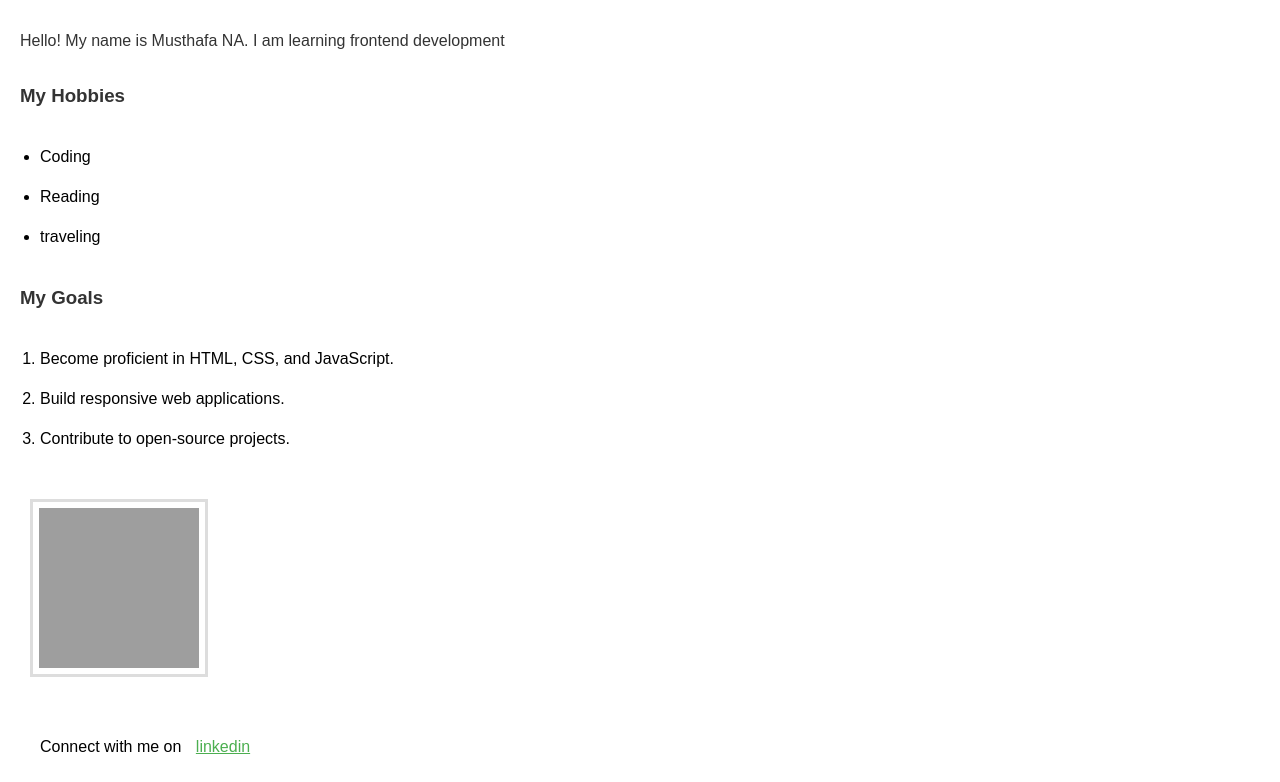
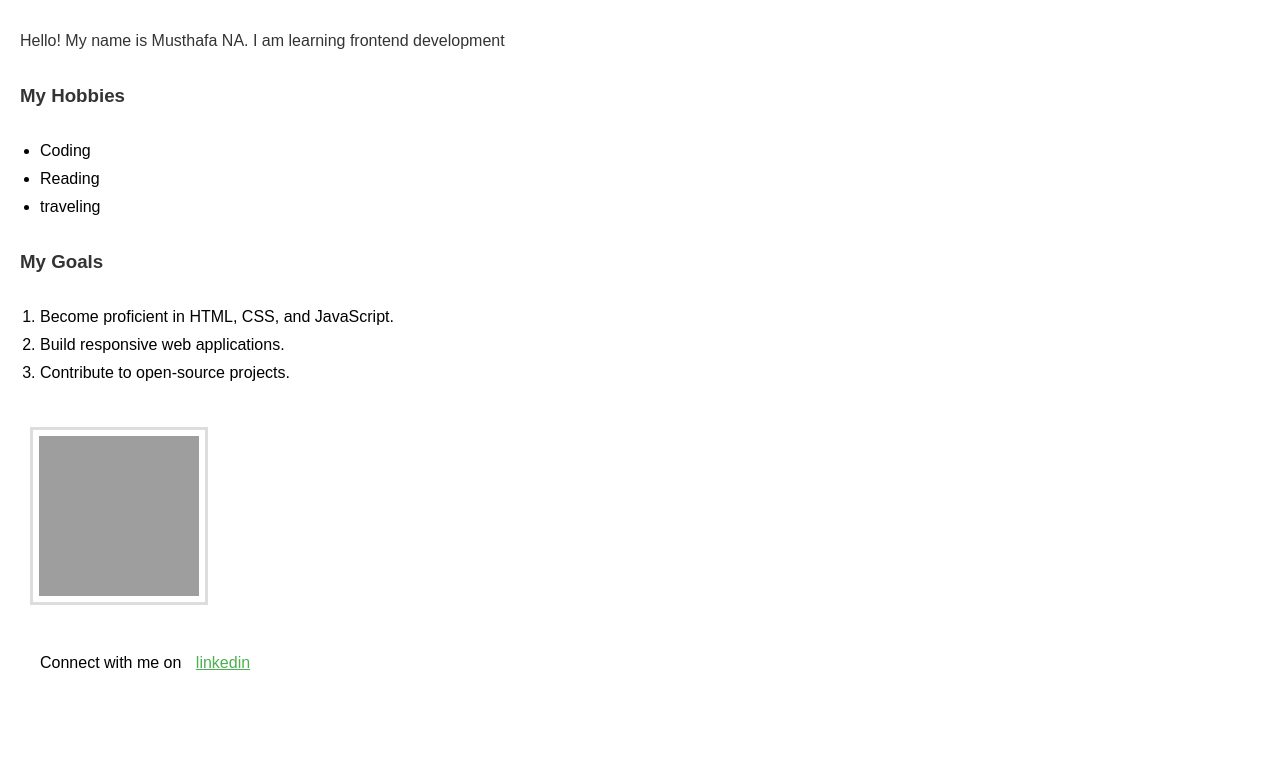
Before and after one commit to musthafana/Day3, a plain HTML site: page index.html in a window 1280 px wide. Shown: the part 130-912 px from the top of the page. After the commit the page ends 822 px from the top, so only its background shows below. Drawn offline with Linux system fonts and the light colour scheme; grey boxes are pictures that could not be loaded.

Commit message:
Update style.css

```diff
--- a/style.css
+++ b/style.css
@@ -14,9 +14,6 @@
   margin: 35px 0;
   color: #333333;
 }
-.list1, .list2{
-  line-height: 30px;
-}
 .theme{
   border: 3px solid #dddddd;
   background-color: #ffffff;
```
